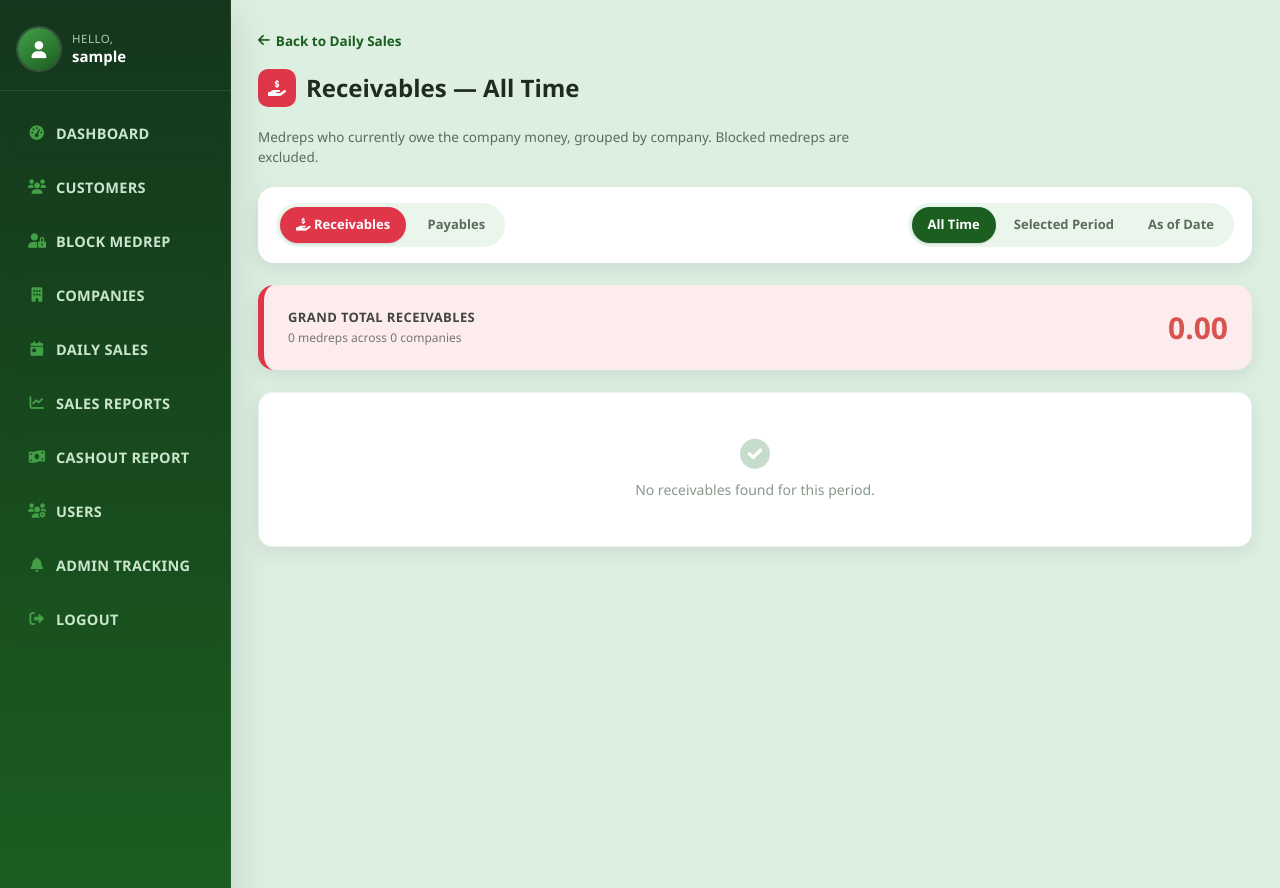
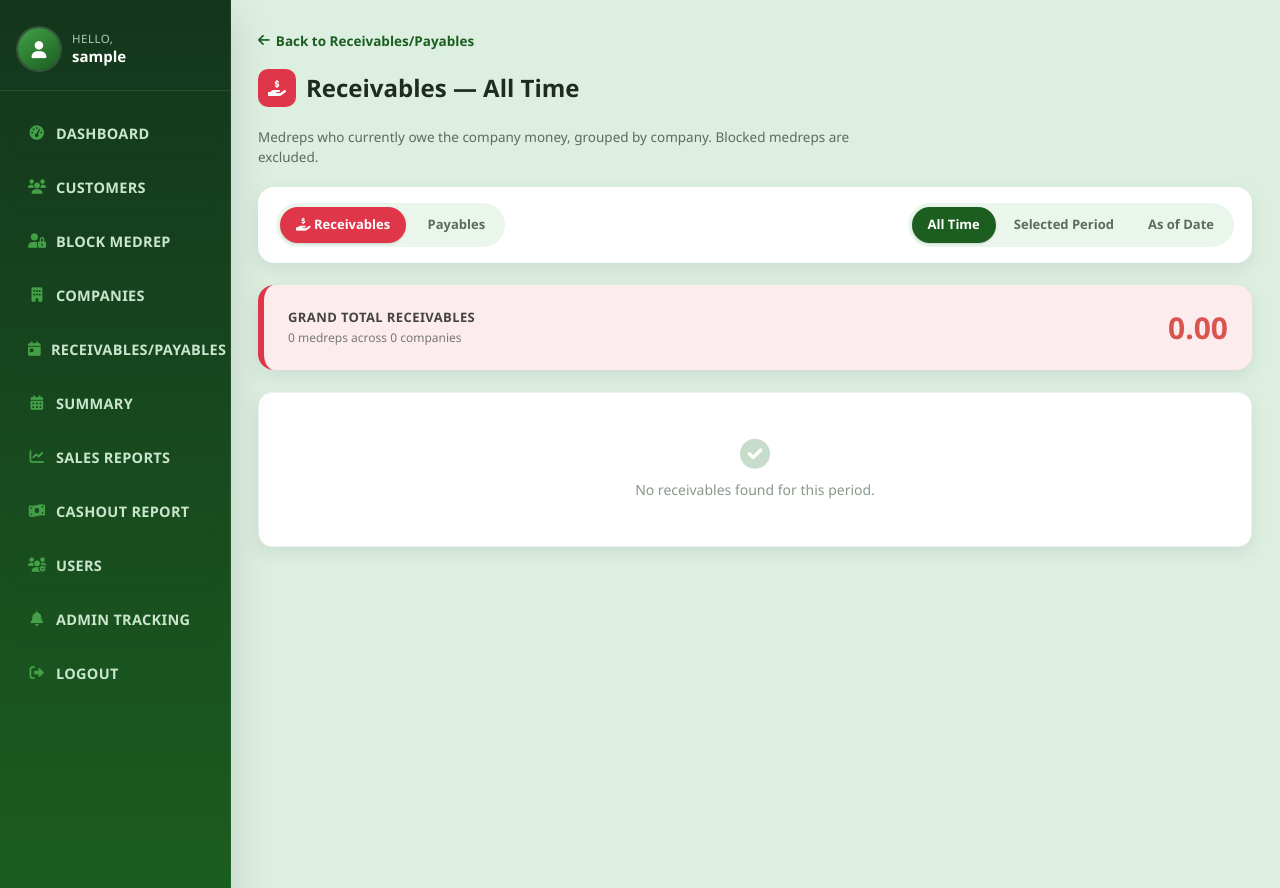
Before and after one commit to BlessSF/medrep, a PHP site: page /receivables_breakdown.php in a window 1280 px wide. Run offline with PHP 8.4, Linux system fonts and the light colour scheme; the visitor is signed in with stand-in values (Sample User, id 1); data that the repository does not hold is empty.

Commit message:
Receivable Summary Feature

```diff
--- a/admin.php
+++ b/admin.php
@@ -303,7 +303,8 @@ $latest_transactions_result = $conn->query($latest_transactions_sql);
         <li><button onclick="location.href='customer.php'"><i class="fas fa-users"></i>   CUSTOMERS</button></li>
         <li><button onclick="location.href='block_medrep.php'"><i class="fas fa-user-lock"></i>   BLOCK MEDREP</button></li>
         <li><button onclick="location.href='companies.php'"><i class="fas fa-building"></i>   COMPANIES</button></li>
-                <li><button onclick="location.href='daily.php'"><i class="fas fa-calendar-day"></i>   DAILY SALES</button></li> <!-- Added Daily Sales button -->
+                <li><button onclick="location.href='daily.php'"><i class="fas fa-calendar-day"></i>   RECEIVABLES/PAYABLES</button></li>
+                <li><button onclick="location.href='receivables_summary.php'"><i class="fas fa-calendar-alt"></i>   SUMMARY</button></li>
         <li><button onclick="location.href='report.php'"><i class="fas fa-chart-line"></i>   SALES REPORTS</button></li>
         <li><button onclick="location.href='cashout.php'"><i class="fas fa-money-bill-wave"></i>   CASHOUT REPORT</button></li>
         <li><button onclick="location.href='users.php'"><i class="fas fa-users-cog"></i>   USERS</button></li>
--- a/assets/style.css
+++ b/assets/style.css
@@ -67,6 +67,7 @@ a { color: var(--primary); }
   border-right: 1px solid rgba(255, 255, 255, 0.06);
   box-shadow: var(--shadow-lg);
   padding-top: 28px !important;
+  overflow-y: auto;   /* sidebar now has 11 items; scroll on short screens */
 }
 
 .sidebar h2 {
--- a/block_medrep.php
+++ b/block_medrep.php
@@ -118,7 +118,8 @@ $conn->close();
         <li><button onclick="location.href='customer.php'"><i class="fas fa-users"></i>   CUSTOMERS</button></li>
         <li><button onclick="location.href='block_medrep.php'"><i class="fas fa-user-lock"></i>   BLOCK MEDREP</button></li>
         <li><button onclick="location.href='companies.php'"><i class="fas fa-building"></i>   COMPANIES</button></li>
-        <li><button onclick="location.href='daily.php'"><i class="fas fa-calendar-day"></i>   DAILY SALES</button></li>
+        <li><button onclick="location.href='daily.php'"><i class="fas fa-calendar-day"></i>   RECEIVABLES/PAYABLES</button></li>
+        <li><button onclick="location.href='receivables_summary.php'"><i class="fas fa-calendar-alt"></i>   SUMMARY</button></li>
         <li><button onclick="location.href='report.php'"><i class="fas fa-chart-line"></i>   SALES REPORTS</button></li>
         <li><button onclick="location.href='cashout.php'"><i class="fas fa-money-bill-wave"></i>   CASHOUT REPORT</button></li>
         <li><button onclick="location.href='users.php'"><i class="fas fa-users-cog"></i>   USERS</button></li>
--- a/cashout.php
+++ b/cashout.php
@@ -195,7 +195,8 @@ if (isset($_GET['ajax']) && isset($_GET['year'])) {
         <li><button onclick="location.href='customer.php'"><i class="fas fa-users"></i>   CUSTOMERS</button></li>
         <li><button onclick="location.href='block_medrep.php'"><i class="fas fa-user-lock"></i>   BLOCK MEDREP</button></li>
         <li><button onclick="location.href='companies.php'"><i class="fas fa-building"></i>   COMPANIES</button></li>
-                <li><button onclick="location.href='daily.php'"><i class="fas fa-calendar-day"></i>   DAILY SALES</button></li> <!-- Added Daily Sales button -->
+                <li><button onclick="location.href='daily.php'"><i class="fas fa-calendar-day"></i>   RECEIVABLES/PAYABLES</button></li>
+                <li><button onclick="location.href='receivables_summary.php'"><i class="fas fa-calendar-alt"></i>   SUMMARY</button></li>
         <li><button onclick="location.href='report.php'"><i class="fas fa-chart-line"></i>   SALES REPORTS</button></li>
         <li><button onclick="location.href='cashout.php'"><i class="fas fa-money-bill-wave"></i>   CASHOUT REPORT</button></li>
         <li><button onclick="location.href='users.php'"><i class="fas fa-users-cog"></i>   USERS</button></li>
--- a/companies.php
+++ b/companies.php
@@ -238,7 +238,8 @@ if ($result) {
         <li><button onclick="location.href='customer.php'"><i class="fas fa-users"></i>   CUSTOMERS</button></li>
         <li><button onclick="location.href='block_medrep.php'"><i class="fas fa-user-lock"></i>   BLOCK MEDREP</button></li>
         <li><button onclick="location.href='companies.php'"><i class="fas fa-building"></i>   COMPANIES</button></li>
-        <li><button onclick="location.href='daily.php'"><i class="fas fa-calendar-day"></i>   DAILY SALES</button></li>
+        <li><button onclick="location.href='daily.php'"><i class="fas fa-calendar-day"></i>   RECEIVABLES/PAYABLES</button></li>
+        <li><button onclick="location.href='receivables_summary.php'"><i class="fas fa-calendar-alt"></i>   SUMMARY</button></li>
         <li><button onclick="location.href='report.php'"><i class="fas fa-chart-line"></i>   SALES REPORTS</button></li>
         <li><button onclick="location.href='cashout.php'"><i class="fas fa-money-bill-wave"></i>   CASHOUT REPORT</button></li>
         <li><button onclick="location.href='users.php'"><i class="fas fa-users-cog"></i>   USERS</button></li>
--- a/customer.php
+++ b/customer.php
@@ -762,7 +762,8 @@ th:nth-child(9), td:nth-child(9) {
         <li><button onclick="location.href='customer.php'"><i class="fas fa-users"></i>   CUSTOMERS</button></li>
         <li><button onclick="location.href='block_medrep.php'"><i class="fas fa-user-lock"></i>   BLOCK MEDREP</button></li>
         <li><button onclick="location.href='companies.php'"><i class="fas fa-building"></i>   COMPANIES</button></li>
-                <li><button onclick="location.href='daily.php'"><i class="fas fa-calendar-day"></i>   DAILY SALES</button></li> <!-- Added Daily Sales button -->
+                <li><button onclick="location.href='daily.php'"><i class="fas fa-calendar-day"></i>   RECEIVABLES/PAYABLES</button></li>
+                <li><button onclick="location.href='receivables_summary.php'"><i class="fas fa-calendar-alt"></i>   SUMMARY</button></li>
         <li><button onclick="location.href='report.php'"><i class="fas fa-chart-line"></i>   SALES REPORTS</button></li>
         <li><button onclick="location.href='cashout.php'"><i class="fas fa-money-bill-wave"></i>   CASHOUT REPORT</button></li>
         <li><button onclick="location.href='users.php'"><i class="fas fa-users-cog"></i>   USERS</button></li>
--- a/daily.php
+++ b/daily.php
@@ -382,7 +382,8 @@ $conn->close();
         <li><button onclick="location.href='customer.php'"><i class="fas fa-users"></i>   CUSTOMERS</button></li>
         <li><button onclick="location.href='block_medrep.php'"><i class="fas fa-user-lock"></i>   BLOCK MEDREP</button></li>
         <li><button onclick="location.href='companies.php'"><i class="fas fa-building"></i>   COMPANIES</button></li>
-                <li><button onclick="location.href='daily.php'"><i class="fas fa-calendar-day"></i>   DAILY SALES</button></li> <!-- Added Daily Sales button -->
+                <li><button onclick="location.href='daily.php'"><i class="fas fa-calendar-day"></i>   RECEIVABLES/PAYABLES</button></li>
+                <li><button onclick="location.href='receivables_summary.php'"><i class="fas fa-calendar-alt"></i>   SUMMARY</button></li>
         <li><button onclick="location.href='report.php'"><i class="fas fa-chart-line"></i>   SALES REPORTS</button></li>
         <li><button onclick="location.href='cashout.php'"><i class="fas fa-money-bill-wave"></i>   CASHOUT REPORT</button></li>
         <li><button onclick="location.href='users.php'"><i class="fas fa-users-cog"></i>   USERS</button></li>
--- a/receivables_breakdown.php
+++ b/receivables_breakdown.php
@@ -463,7 +463,8 @@ $current_year = (int)date('Y');
         <li><button onclick="location.href='customer.php'"><i class="fas fa-users"></i>   CUSTOMERS</button></li>
         <li><button onclick="location.href='block_medrep.php'"><i class="fas fa-user-lock"></i>   BLOCK MEDREP</button></li>
         <li><button onclick="location.href='companies.php'"><i class="fas fa-building"></i>   COMPANIES</button></li>
-        <li><button onclick="location.href='daily.php'"><i class="fas fa-calendar-day"></i>   DAILY SALES</button></li>
+        <li><button onclick="location.href='daily.php'"><i class="fas fa-calendar-day"></i>   RECEIVABLES/PAYABLES</button></li>
+        <li><button onclick="location.href='receivables_summary.php'"><i class="fas fa-calendar-alt"></i>   SUMMARY</button></li>
         <li><button onclick="location.href='report.php'"><i class="fas fa-chart-line"></i>   SALES REPORTS</button></li>
         <li><button onclick="location.href='cashout.php'"><i class="fas fa-money-bill-wave"></i>   CASHOUT REPORT</button></li>
         <li><button onclick="location.href='users.php'"><i class="fas fa-users-cog"></i>   USERS</button></li>
@@ -473,7 +474,7 @@ $current_year = (int)date('Y');
 </div>
 
 <div class="main-content">
-    <a class="back-link" href="daily.php?<?= $use_range ? 'range_from=' . urlencode($range_from) . '&range_to=' . urlencode($range_to) : 'month=' . (int)$selected_month . '&year=' . (int)$selected_year ?>"><i class="fas fa-arrow-left"></i> Back to Daily Sales</a>
+    <a class="back-link" href="daily.php?<?= $use_range ? 'range_from=' . urlencode($range_from) . '&range_to=' . urlencode($range_to) : 'month=' . (int)$selected_month . '&year=' . (int)$selected_year ?>"><i class="fas fa-arrow-left"></i> Back to Receivables/Payables</a>
 
     <div class="page-heading">
         <div>
--- a/report.php
+++ b/report.php
@@ -371,7 +371,8 @@ if (isset($_GET['ajax'])) {
         <li><button onclick="location.href='customer.php'"><i class="fas fa-users"></i>   CUSTOMERS</button></li>
         <li><button onclick="location.href='block_medrep.php'"><i class="fas fa-user-lock"></i>   BLOCK MEDREP</button></li>
         <li><button onclick="location.href='companies.php'"><i class="fas fa-building"></i>   COMPANIES</button></li>
-                <li><button onclick="location.href='daily.php'"><i class="fas fa-calendar-day"></i>   DAILY SALES</button></li> <!-- Added Daily Sales button -->
+                <li><button onclick="location.href='daily.php'"><i class="fas fa-calendar-day"></i>   RECEIVABLES/PAYABLES</button></li>
+                <li><button onclick="location.href='receivables_summary.php'"><i class="fas fa-calendar-alt"></i>   SUMMARY</button></li>
         <li><button onclick="location.href='report.php'"><i class="fas fa-chart-line"></i>   SALES REPORTS</button></li>
         <li><button onclick="location.href='cashout.php'"><i class="fas fa-money-bill-wave"></i>   CASHOUT REPORT</button></li>
         <li><button onclick="location.href='users.php'"><i class="fas fa-users-cog"></i>   USERS</button></li>
--- a/tracking.php
+++ b/tracking.php
@@ -138,7 +138,8 @@ $year_result = $conn->query($year_query);
         <li><button onclick="location.href='customer.php'"><i class="fas fa-users"></i>   CUSTOMERS</button></li>
         <li><button onclick="location.href='block_medrep.php'"><i class="fas fa-user-lock"></i>   BLOCK MEDREP</button></li>
         <li><button onclick="location.href='companies.php'"><i class="fas fa-building"></i>   COMPANIES</button></li>
-                <li><button onclick="location.href='daily.php'"><i class="fas fa-calendar-day"></i>   DAILY SALES</button></li> <!-- Added Daily Sales button -->
+                <li><button onclick="location.href='daily.php'"><i class="fas fa-calendar-day"></i>   RECEIVABLES/PAYABLES</button></li>
+                <li><button onclick="location.href='receivables_summary.php'"><i class="fas fa-calendar-alt"></i>   SUMMARY</button></li>
         <li><button onclick="location.href='report.php'"><i class="fas fa-chart-line"></i>   SALES REPORTS</button></li>
         <li><button onclick="location.href='cashout.php'"><i class="fas fa-money-bill-wave"></i>   CASHOUT REPORT</button></li>
         <li><button onclick="location.href='users.php'"><i class="fas fa-users-cog"></i>   USERS</button></li>
--- a/users.php
+++ b/users.php
@@ -283,7 +283,8 @@ $result = $conn->query("SELECT username, password, role FROM users ORDER BY user
         <li><button onclick="location.href='customer.php'"><i class="fas fa-users"></i>   CUSTOMERS</button></li>
         <li><button onclick="location.href='block_medrep.php'"><i class="fas fa-user-lock"></i>   BLOCK MEDREP</button></li>
         <li><button onclick="location.href='companies.php'"><i class="fas fa-building"></i>   COMPANIES</button></li>
-                <li><button onclick="location.href='daily.php'"><i class="fas fa-calendar-day"></i>   DAILY SALES</button></li> <!-- Added Daily Sales button -->
+                <li><button onclick="location.href='daily.php'"><i class="fas fa-calendar-day"></i>   RECEIVABLES/PAYABLES</button></li>
+                <li><button onclick="location.href='receivables_summary.php'"><i class="fas fa-calendar-alt"></i>   SUMMARY</button></li>
         <li><button onclick="location.href='report.php'"><i class="fas fa-chart-line"></i>   SALES REPORTS</button></li>
         <li><button onclick="location.href='cashout.php'"><i class="fas fa-money-bill-wave"></i>   CASHOUT REPORT</button></li>
         <li><button onclick="location.href='users.php'"><i class="fas fa-users-cog"></i>   USERS</button></li>
```
